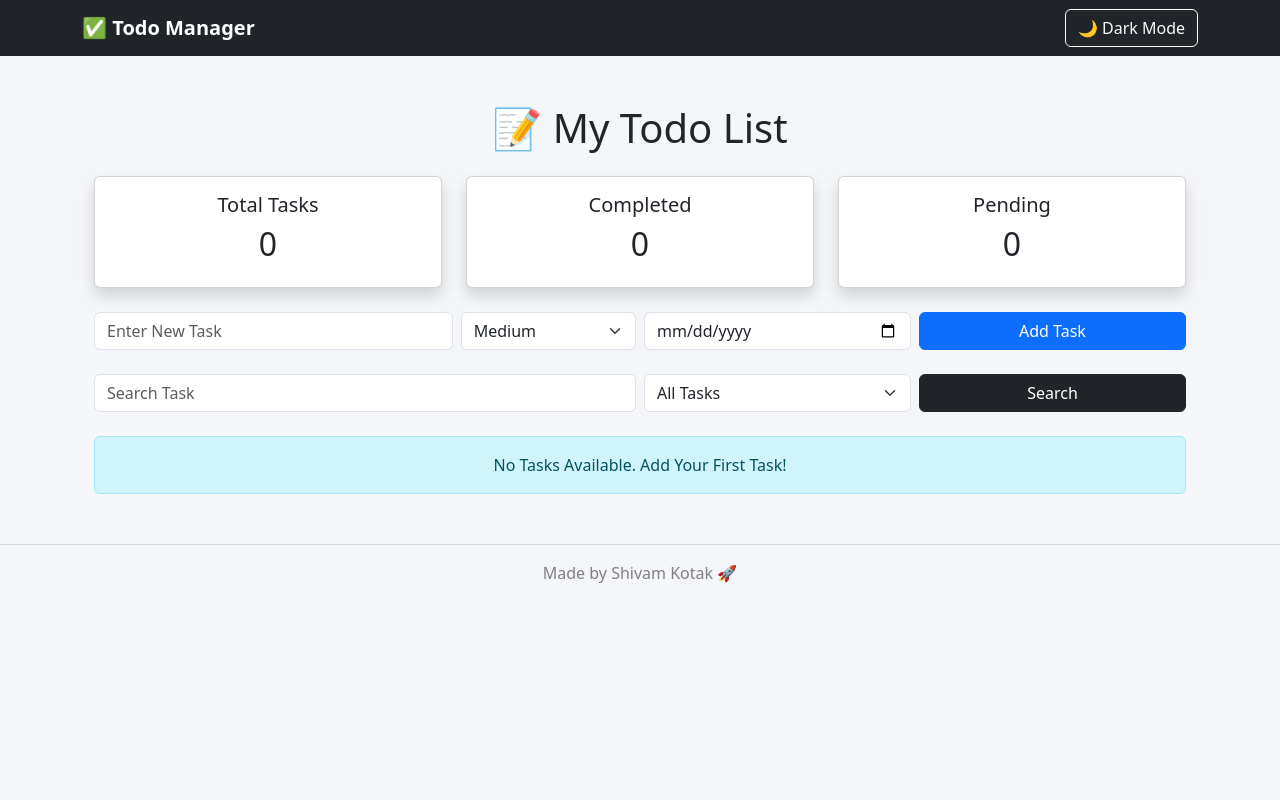
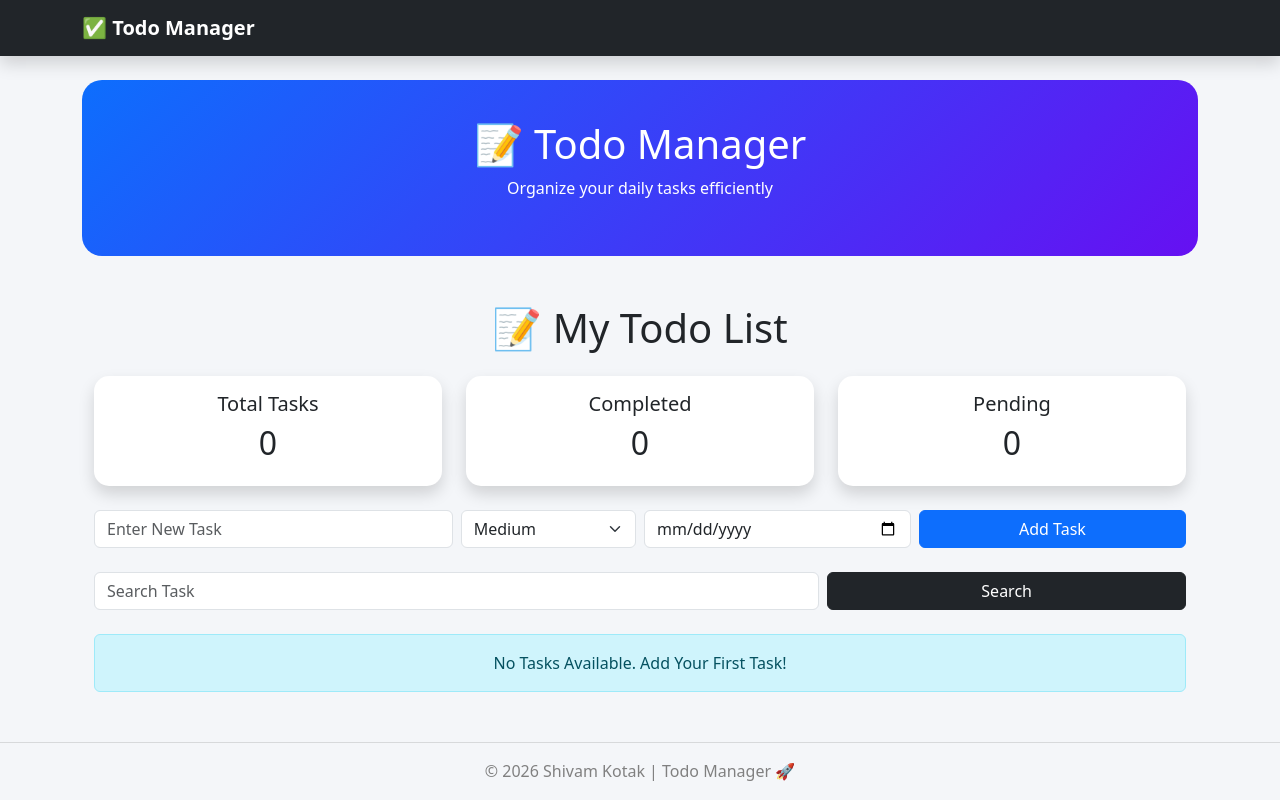
Before and after one commit to shivam1108-06/web-todo-list, a Flask app: page / in a window 1280 px wide. Run offline with Flask 3, Linux system fonts and the light colour scheme.

Commit message:
Professional UI Upgrade

```diff
--- a/templates/base.html
+++ b/templates/base.html
@@ -3,7 +3,8 @@
 <head>
     <meta charset="UTF-8">
     <meta name="viewport" content="width=device-width, initial-scale=1.0">
-    <title>Todo App</title>
+
+    <title>Todo Manager</title>
 
     <link href="https://cdn.jsdelivr.net/npm/bootstrap@5.3.3/dist/css/bootstrap.min.css" rel="stylesheet">
 
@@ -17,15 +18,18 @@
             background:linear-gradient(135deg,#0d6efd,#6610f2);
             color:white;
             padding:40px;
-            border-radius:15px;
+            border-radius:20px;
+            text-align:center;
             margin-bottom:30px;
-            text-align:center;
         }
 
-        .card-custom{
+        .card{
             border:none;
             border-radius:15px;
-            box-shadow:0 0 15px rgba(0,0,0,0.1);
+        }
+
+        .table{
+            background:white;
         }
 
         footer{
@@ -34,61 +38,21 @@
             color:gray;
         }
 
-        .dark-mode{
-        background-color:#121212 !important;
-        color:white !important;
-    }
-
-    .dark-mode .card{
-        background:#1e1e1e;
-        color:white;
-    }
-
-    .dark-mode table{
-        color:white;
-    }
-
-    .dark-mode .table{
-        color:white;
-    }
-
     </style>
 
 </head>
-
-<script>
-
-        function toggleDarkMode(){
-
-            document.body.classList.toggle("dark-mode");
-
-            localStorage.setItem(
-                "darkMode",
-                document.body.classList.contains("dark-mode")
-            );
-        }
-
-        if(localStorage.getItem("darkMode") === "true"){
-            document.body.classList.add("dark-mode");
-        }
-
-</script>
 <body>
 
-<nav class="navbar navbar-expand-lg navbar-dark bg-dark">
+<nav class="navbar navbar-expand-lg navbar-dark bg-dark shadow">
+
     <div class="container">
 
         <a class="navbar-brand fw-bold" href="/">
             ✅ Todo Manager
         </a>
 
-        <button
-            class="btn btn-outline-light"
-            onclick="toggleDarkMode()">
-            🌙 Dark Mode
-        </button>
+    </div>
 
-    </div>
 </nav>
 
 <div class="container mt-4">
@@ -100,7 +64,7 @@
 
 <footer>
     <hr>
-    <p>Made by Shivam Kotak 🚀</p>
+    <p>© 2026 Shivam Kotak | Todo Manager 🚀</p>
 </footer>
 
 </body>
--- a/templates/index.html
+++ b/templates/index.html
@@ -1,7 +1,15 @@
 {% extends 'base.html' %}
 
 {% block content %}
+<div class="hero">
 
+    <h1>📝 Todo Manager</h1>
+
+    <p>
+        Organize your daily tasks efficiently
+    </p>
+
+</div>
 <div class="container mt-5">
 
     <h1 class="text-center mb-4">
@@ -13,29 +21,23 @@
    <div class="row text-center mb-4">
 
     <div class="col-md-4">
-        <div class="card shadow">
-            <div class="card-body">
+        <div class="card shadow p-3">
             <h5>Total Tasks</h5>
             <h2>{{ total_tasks }}</h2>
         </div>
     </div>
-    </div>
 
     <div class="col-md-4">
-        <div class="card shadow">
-            <div class="card-body">
+        <div class="card shadow p-3">
             <h5>Completed</h5>
             <h2>{{ completed_tasks }}</h2>
         </div>
     </div>
-    </div>
 
     <div class="col-md-4">
-        <div class="card shadow">
-            <div class="card-body">
+        <div class="card shadow p-3">
             <h5>Pending</h5>
             <h2>{{ pending_tasks }}</h2>
-            </div>
         </div>
     </div>
 
@@ -88,7 +90,7 @@
 
     <form method="GET" class="row g-2 mb-4">
 
-        <div class="col-md-6">
+    <div class="col-md-8">
         <input
             type="text"
             name="search"
@@ -96,21 +98,8 @@
             placeholder="Search Task">
     </div>
 
-        <div class="col-md-3">
-            <select
-                name="filter"
-                class="form-select">
-
-                <option value="">All Tasks</option>
-                <option value="completed">Completed</option>
-                <option value="pending">Pending</option>
-
-            </select>
-        </div>
-
-        <div class="col-md-3">
-            <button
-                class="btn btn-dark w-100">
+    <div class="col-md-4">
+        <button class="btn btn-dark w-100">
             Search
         </button>
     </div>
```
Also changed, not shown: instance/todo.db. Lines whose indentation alone changed are shown as unchanged.
